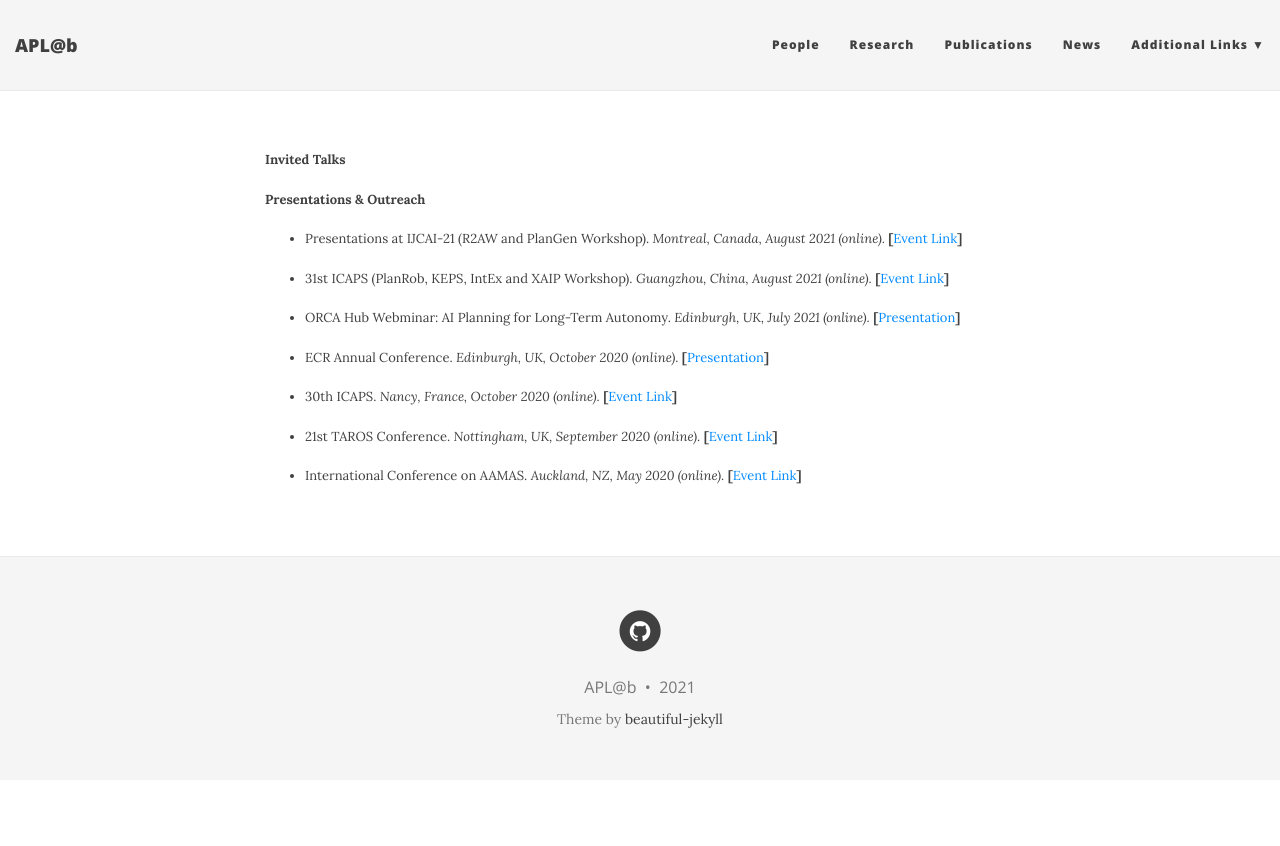
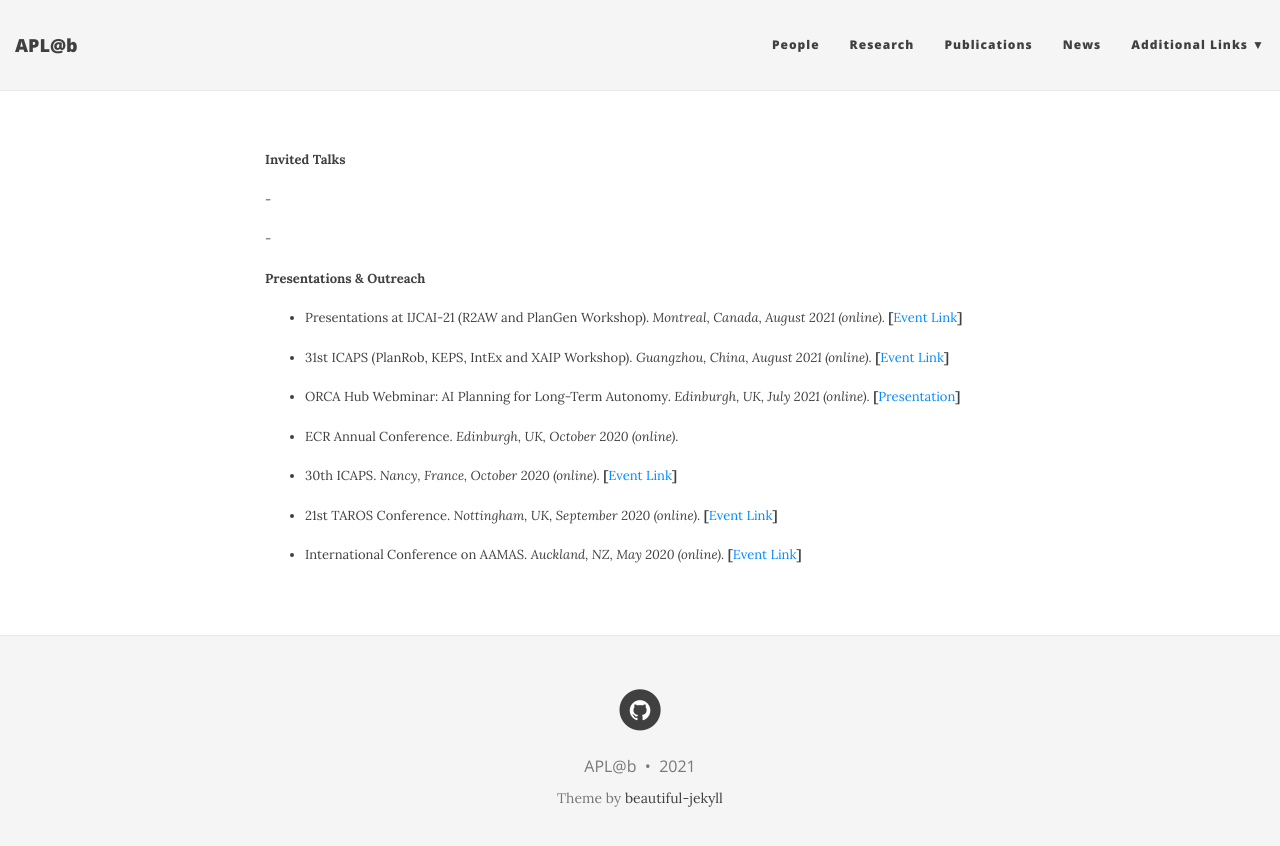
Before and after one commit to aplab2020/aplab2020.github.io, a Jekyll site: the page built from news.md, in a window 1280 px wide. Shown: the top 846 px of the page. Built offline with Jekyll 4.4.1, drawn with Linux system fonts in a browser that asks for light colours; nearby versions of some CDN libraries; our own code applies the rules of GitHub Pages for plain Markdown files.

Commit message:
Update news.md

```diff
--- a/news.md
+++ b/news.md
@@ -1,5 +1,9 @@
 
 **Invited Talks**
+
+-
+
+-
 
 
 **Presentations & Outreach**
@@ -10,7 +14,7 @@
 
 - ORCA Hub Webminar: AI Planning for Long-Term Autonomy. *Edinburgh, UK, July 2021 (online).* **[**[Presentation](https://www.youtube.com/watch?v=psE79dkN3oI)**]**
 
-- ECR Annual Conference. *Edinburgh, UK, October 2020 (online).* **[**[Presentation](https://cdtinroboticsand.padlet.org/yanielcarreno/cxh04l9c14wq4z1r)**]**
+- ECR Annual Conference. *Edinburgh, UK, October 2020 (online).*
 
 - 30th ICAPS. *Nancy, France, October 2020 (online).*   **[**[Event Link](https://icaps20.icaps-conference.org/)**]**
 
```
